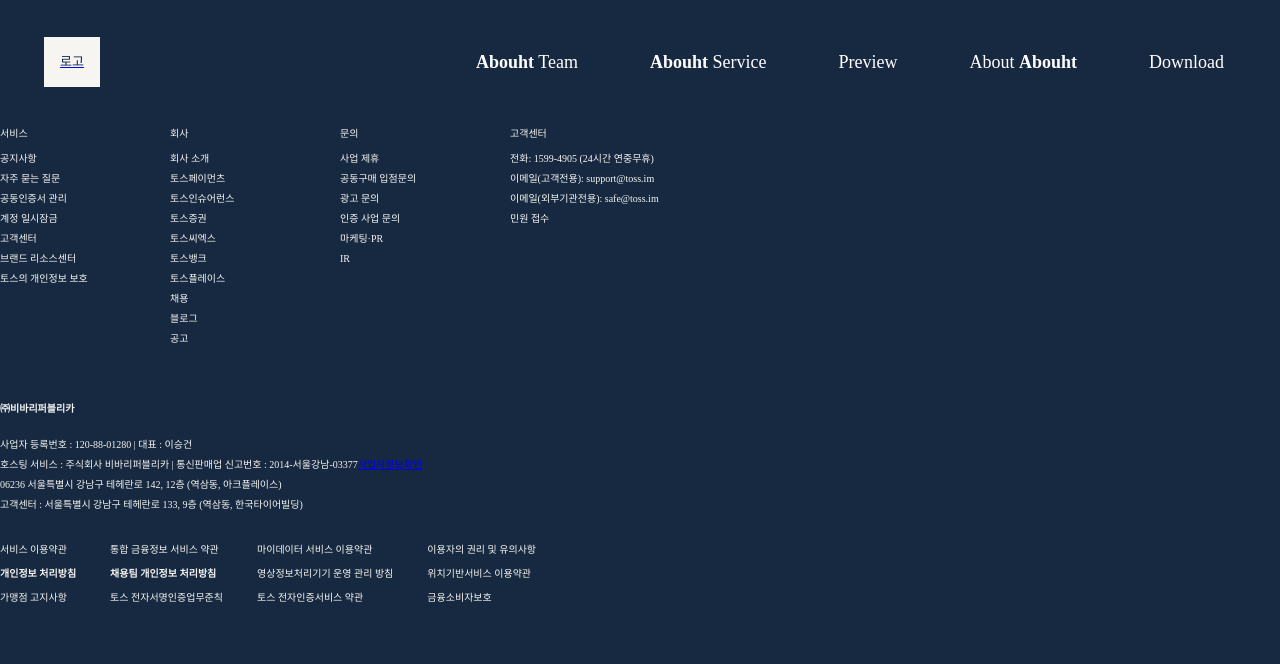
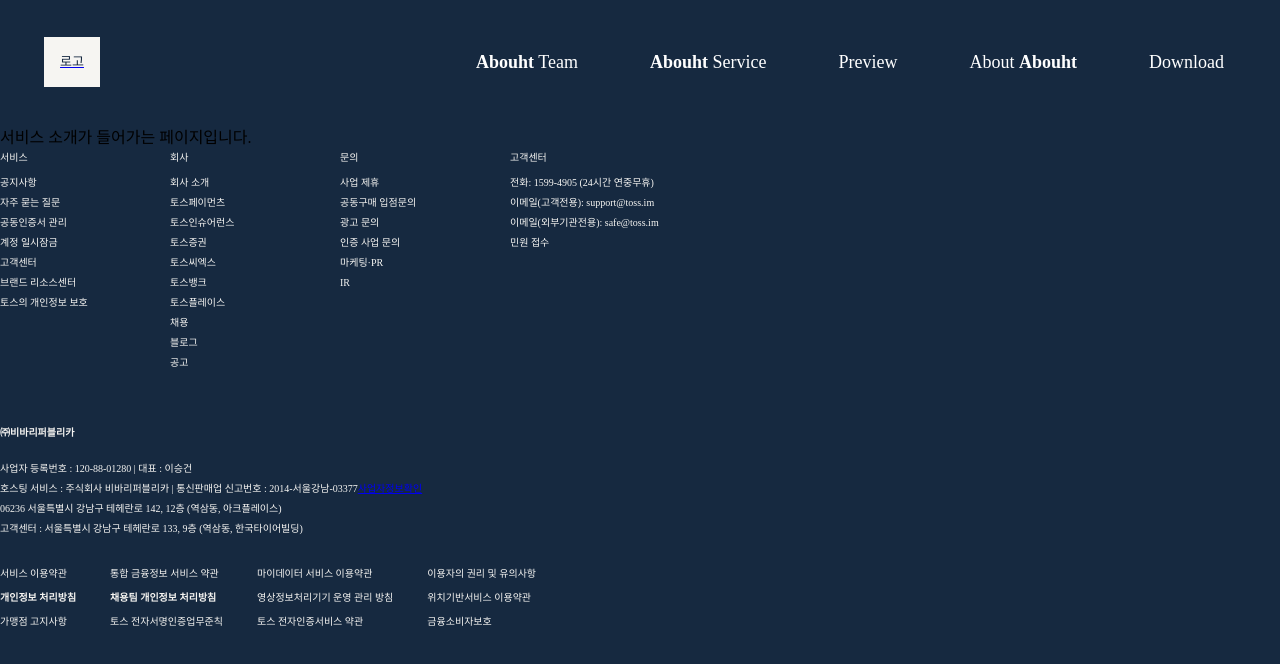
Before and after one commit to judemin/abouht-front, a React (Vite) app: page /service in a window 1280 px wide. Shown: the top 664 px of the page. Built offline with nearby package versions, Linux system fonts and the light colour scheme; a web font is replaced by a local one.

Commit message:
Feat: Add Service Page

```diff
--- a/src/App.tsx
+++ b/src/App.tsx
@@ -3,6 +3,7 @@
 import Team from "./pages/Team"
 import Header from "./components/Header"
 import Footer from "./components/Footer"
+import Service from "./components/Service"
 
 const App = () => {
   return (
@@ -12,6 +13,7 @@
         <Routes>
           <Route path="/" element={<Landing />} />
           <Route path="/team" element={<Team />} />
+          <Route path="/service" element={<Service />} />
         </Routes>
       </div>
       <Footer />
--- /dev/null
+++ b/src/components/Service.tsx
@@ -0,0 +1,9 @@
+import React from "react"
+
+type Props = {}
+
+const Service = (props: Props) => {
+  return <div>서비스 소개가 들어가는 페이지입니다.</div>
+}
+
+export default Service
```
